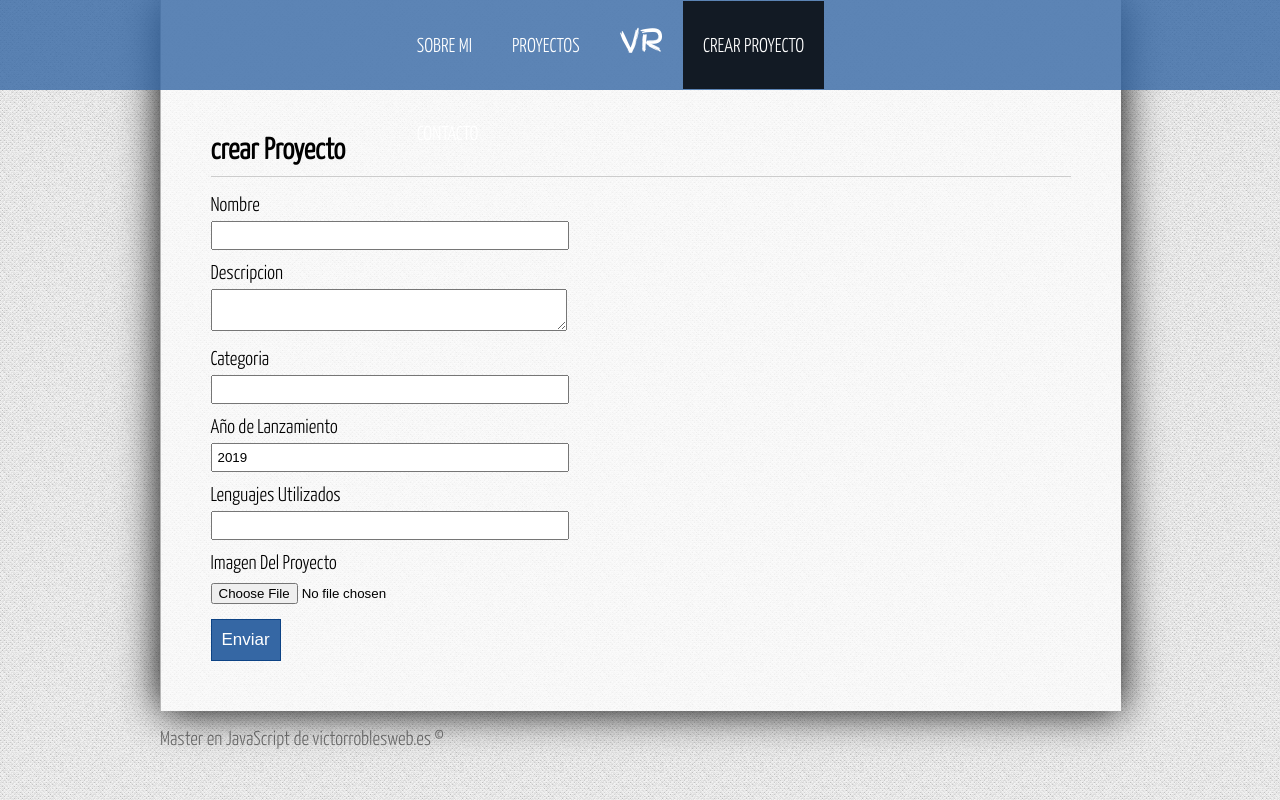
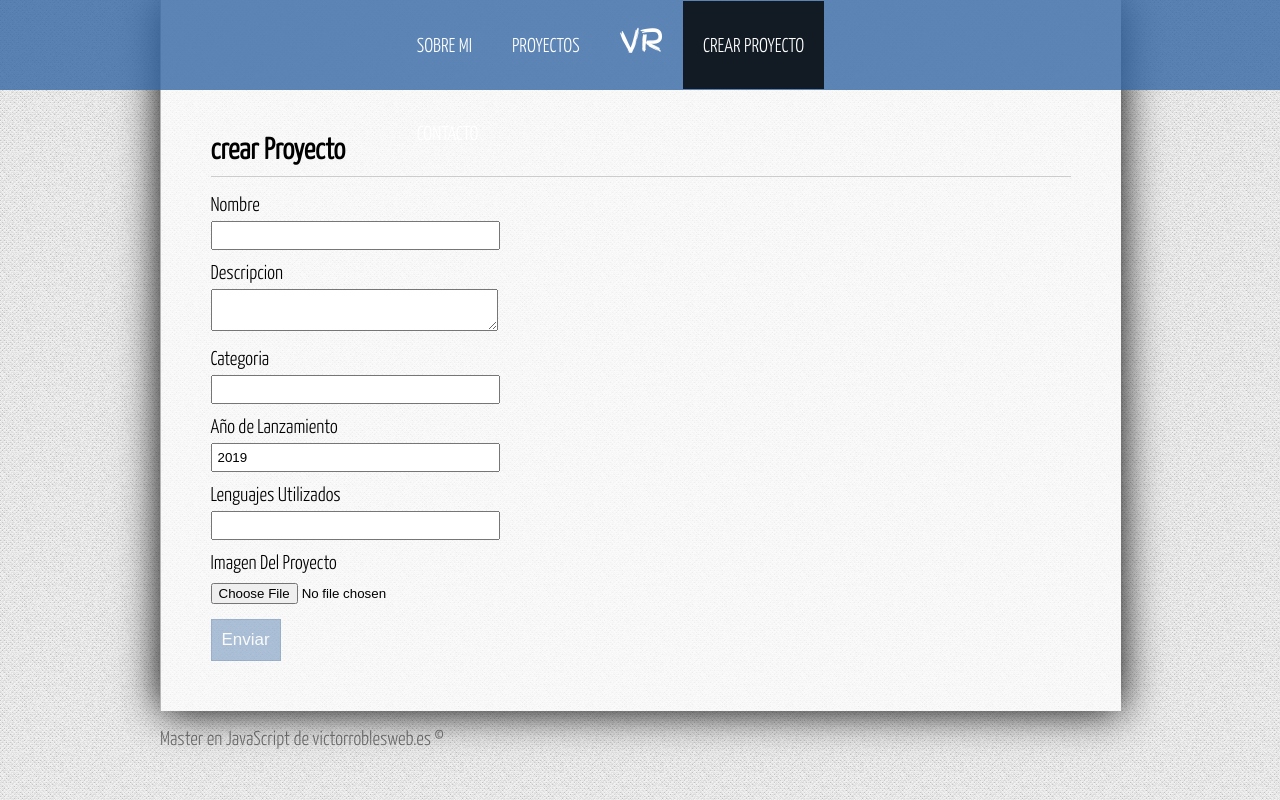
Before and after one commit to osmanjosue/MEANVictorRobles, an Angular app: page /crear-proyecto in a window 1280 px wide. Built offline with nearby package versions, Linux system fonts and the light colour scheme.

Commit message:
70 seccion, 249 clase, Se valido el formulario y se dio estilo a la etiqueta span generada a raiz de un formulario invalio

```diff
--- a/src/app/components/create/create.component.html
+++ b/src/app/components/create/create.component.html
@@ -3,15 +3,24 @@
     <form #projectForm="ngForm" (ngSubmit)="onSubmit(projectForm)">
         <p>
             <label for="name">Nombre</label>
-            <input type="text" name="name" #name="ngModel" [(ngModel)]="project.name" />
+            <input type="text" name="name" #name="ngModel" [(ngModel)]="project.name" required />
+            <span class="form_error" *ngIf="name.touched && !name.valid">
+                El nombre es obligatorio
+            </span>
         </p>
         <p>
             <label for="description">Descripcion</label>
-            <textarea name="description" #description="ngModel" [(ngModel)]="project.description"></textarea>
+            <textarea name="description" #description="ngModel" [(ngModel)]="project.description" required ></textarea>
+            <span class="form_error" *ngIf="description.touched && !description.valid">
+                La descripcion es obligatoria
+            </span>
         </p>
         <p>
             <label for="category">Categoria</label>
-            <input type="text" name="category" #category="ngModel" [(ngModel)]="project.category" />
+            <input type="text" name="category" #category="ngModel" [(ngModel)]="project.category" required />
+            <span class="form_error" *ngIf="category.touched && !category.valid">
+                La categoria es obligatoria
+            </span>
         </p>
         <p>
             <label for="year">Año de Lanzamiento</label>
@@ -19,14 +28,17 @@
         </p>
         <p>
             <label for="langs">Lenguajes Utilizados</label>
-            <input type="text" name="langs" #langs="ngModel" [(ngModel)]="project.langs" />
+            <input type="text" name="langs" #langs="ngModel" [(ngModel)]="project.langs" required />
+            <span class="form_error" *ngIf="langs.touched && !langs.valid">
+                Los lenguajes son obligatorios
+            </span>
         </p>
         <p>
             <label for="image">Imagen Del Proyecto</label>
             <input type="file" name="image" placeholde="Subir Imagen" />
         </p>
 
-        <input type="submit" value="Enviar" />
+        <input type="submit" value="Enviar" [disabled]="!projectForm.form.valid" />
 
 
     </form>
--- a/src/assets/css/styles.css
+++ b/src/assets/css/styles.css
@@ -157,7 +157,7 @@
     }
 
     form{
-        width: 50%;
+        width: 80%;
     }
 
     form label{
@@ -171,7 +171,7 @@
     form input[type="number"],
     form input[type="email"],
     form textarea{
-        width:80%;
+        width:40%;
         padding: 5px;
     }
 
@@ -190,3 +190,16 @@
     background: rgba(53, 103, 164, 0.8);
     border: 1px solid rgba(13, 67, 133, 1);
 }
+
+form input[disabled]{
+    opacity: 0.4;
+    cursor: not-allowed;
+}
+
+.form_error{
+    font-size: 13px;
+    padding:3px;
+    background: red;
+    color: white;
+    margin-left: 5px;
+}
```
